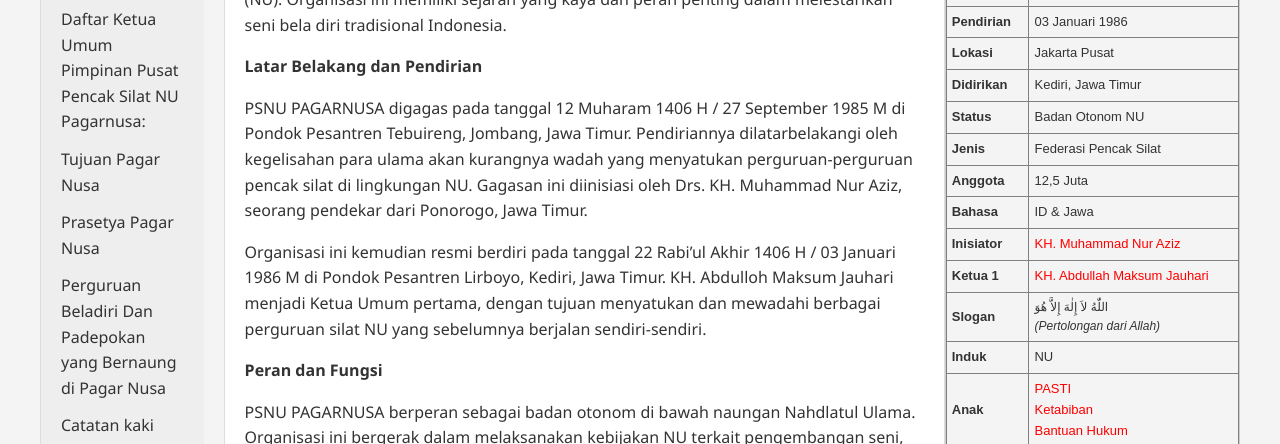
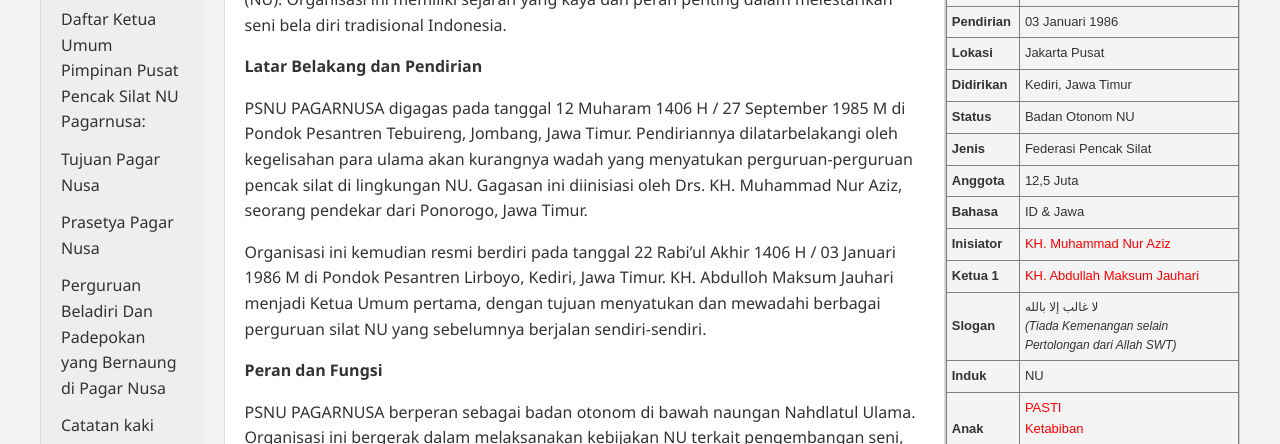
Before and after one commit to pagarnusa-unusia/kisi-kisi, a plain HTML site: page index.html in a window 1280 px wide. Shown: the part 303-747 px from the top of the page. Drawn offline with Linux system fonts and the light colour scheme.

Commit message:
index.html

```diff
--- a/index.html
+++ b/index.html
@@ -230,7 +230,7 @@
             <tr><td><strong>Bahasa</strong></td><td>ID & Jawa</td></tr>
             <tr><td><strong>Inisiator</strong></td><td><span style="color:red;">KH. Muhammad Nur Aziz</span></td></tr>
             <tr><td><strong>Ketua 1</strong></td><td><span style="color:red;">KH. Abdullah Maksum Jauhari</span></td></tr>
-            <tr><td><strong>Slogan</strong></td><td style="font-size: 12px;">اللّٰهُ لاَ إِلٰهَ إِلاَّ هُوَ<br><em>(Pertolongan dari Allah)</em></td></tr>
+            <tr><td><strong>Slogan</strong></td><td style="font-size: 12px;">لا غالب إلا بالله<br><em>(Tiada Kemenangan selain Pertolongan dari Allah SWT)</em></td></tr>
             <tr><td><strong>Induk</strong></td><td>NU</td></tr>
             <tr><td><strong>Anak</strong></td>
                 <td>
```
